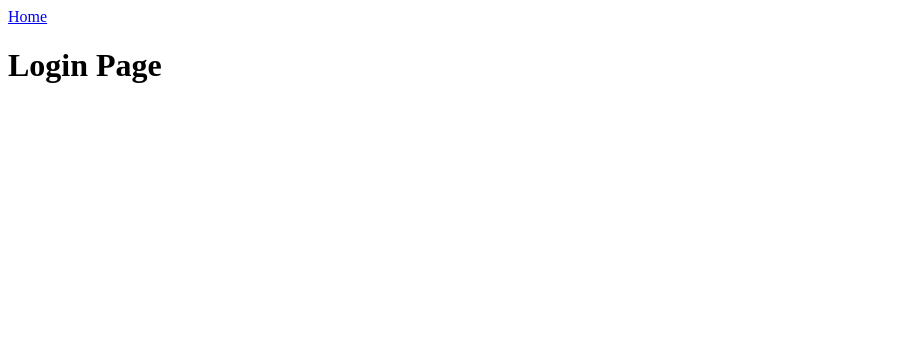
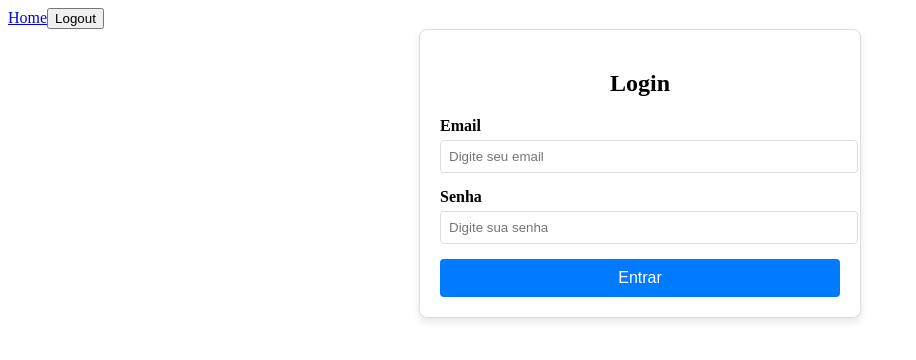
Before and after one commit to RaphaelRSantos02/MangeRacing, a Vue app in the folder mangeracing/: page / in a window 1280 px wide. Shown: the top 360 px of the page, without its empty margins (0-916 px from the left). Built offline with nearby package versions, Linux system fonts and the light colour scheme; sample sign-in values are in the browser's storage; the HTML template or start-up script is replaced by a standard one.

Commit message:
refiz a tela de login

```diff
--- a/mangeracing/package.json
+++ b/mangeracing/package.json
@@ -21,6 +21,7 @@
     "@vitejs/plugin-vue": "^5.1.4",
     "@vue/tsconfig": "^0.5.1",
     "npm-run-all2": "^7.0.1",
+    "sass-embedded": "^1.80.6",
     "typescript": "~5.6.3",
     "vite": "^5.4.10",
     "vue-tsc": "^2.1.10"
--- a/mangeracing/public/users.js
+++ /dev/null
@@ -1,6 +0,0 @@
-[
-    {
-        "username": "admin",
-        "password": "admin"
-    }
-]
--- a/mangeracing/src/App.vue
+++ b/mangeracing/src/App.vue
@@ -1,21 +1,40 @@
-<script setup lang="ts">
-import { RouterLink, RouterView } from 'vue-router'
+<script lang="ts">
+import { defineComponent } from "vue";
+import { useAuthStore } from "./store/useAuthStore";
+import { useRouter } from "vue-router";
 
+export default defineComponent({
+  name: "App",
+  setup() {
+    const router = useRouter();
+    const authStore = useAuthStore();
+
+    const logout = () => {
+      authStore.logout();
+      router.push({ name: "Login" });
+    };
+
+    return {
+      authStore,
+      logout,
+    };
+  },
+});
 </script>
 
 <template>
-  <header>
-    <div>
+  <div>
+    <header v-if="authStore.isAuthenticated">
       <nav>
-        <RouterLink to="/home">Home</RouterLink>
+        <router-link to="/home">Home</router-link>
+        <button @click="logout">Logout</button>
       </nav>
-    </div>
-  </header>
+    </header>
+    <router-view />
+  </div>
+</template>
 
-  <RouterView />
-</template>
 
 <style scoped>
 
-
 </style>
--- a/mangeracing/src/router/index.ts
+++ b/mangeracing/src/router/index.ts
@@ -7,6 +7,7 @@ import Build from '../views/build/build.vue'
 import Ghost from '../views/build/GhostRider.vue'
 import Speed from '../views/build/Speedester.vue'
 import City from '../views/build/City.vue'
+import { useAuthStore } from "../store/useAuthStore"
 
 
 const router = createRouter({
@@ -21,39 +22,55 @@ const router = createRouter({
       path: '/home',
       name: 'home',
       component: Home,
+      meta: { requiresAuth: true },
     },
     {
       path: '/sponsor',
       name: 'sponsor',
       component: Sponsor,
+      meta: { requiresAuth: true },
     },
     {
       path: '/cart',
       name: 'cart',
       component: Cart,
+      meta: { requiresAuth: true },
     },
     {
       path: '/build',
       name: 'build',
       component: Build,
+      meta: { requiresAuth: true },
     },
     {
       path: '/ghostrider',
       name: 'ghost',
       component: Ghost,
+      meta: { requiresAuth: true },
     },
     {
       path: '/Speedester',
       name: 'Speed',
       component: Speed,
+      meta: { requiresAuth: true },
     },
     {
       path: '/city',
       name: 'city',
       component: City,
+      meta: { requiresAuth: true },
     },
 
   ],
 })
 
+router.beforeEach((to, from, next) => {
+  const authStore = useAuthStore();
+  if (to.meta.requiresAuth && !authStore.isAuthenticated) {
+    next({ name: "login" });
+  } else {
+    next();
+  }
+});
+
 export default router
--- /dev/null
+++ b/mangeracing/src/store/useAuthStore.ts
@@ -0,0 +1,22 @@
+import { defineStore } from "pinia";
+import { ref } from "vue";
+
+export const useAuthStore = defineStore("auth", () => {
+  const isAuthenticated = ref<boolean>(localStorage.getItem("isAuthenticated") === "true");
+
+  const login = () => {
+    isAuthenticated.value = true;
+    localStorage.setItem("isAuthenticated", "true");
+  };
+
+  const logout = () => {
+    isAuthenticated.value = false;
+    localStorage.removeItem("isAuthenticated");
+  };
+
+  return {
+    isAuthenticated,
+    login,
+    logout,
+  };
+});
--- a/mangeracing/src/views/Login.vue
+++ b/mangeracing/src/views/Login.vue
@@ -1,13 +1,111 @@
 <script lang="ts">
+import { defineComponent, ref } from "vue";
+import { useRouter } from "vue-router";
+import { useAuthStore } from "../store/useAuthStore";
 
+export default defineComponent({
+  name: "Login",
+  setup() {
+    const router = useRouter();
+    const authStore = useAuthStore();
+    const email = ref<string>("");
+    const password = ref<string>("");
+    const errorMessage = ref<string>("");
+
+    const handleLogin = () => {
+      const validEmail = "admin@admin.com";
+      const validPassword = "admin";
+
+      if (email.value === validEmail && password.value === validPassword) {
+        authStore.login();
+        router.push("/home");
+      } else {
+        errorMessage.value = "Email ou senha incorretos.";
+      }
+    };
+
+    return {
+      email,
+      password,
+      errorMessage,
+      handleLogin,
+    };
+  },
+});
 </script>
 
 <template>
-
-<h1>Login Page</h1>
-
+    <div class="login-container">
+      <form @submit.prevent="handleLogin">
+        <h2>Login</h2>
+        <div class="form-group">
+          <label for="email">Email</label>
+          <input v-model="email" type="email" id="email" placeholder="Digite seu email" required/>
+        </div>
+        <div class="form-group">
+          <label for="password">Senha</label>
+          <input v-model="password" type="password" id="password" placeholder="Digite sua senha" required/>
+        </div>
+        <button type="submit">Entrar</button>
+        <p v-if="errorMessage" class="error">{{ errorMessage }}</p>
+      </form>
+    </div>
 </template>
 
-<style lang="scss">
 
-</style>
+
+  <style scoped lang="scss">
+  .login-container {
+    max-width: 400px;
+    margin: auto;
+    padding: 20px;
+    border: 1px solid #ddd;
+    border-radius: 8px;
+    background-color: #fff;
+    box-shadow: 0px 4px 8px rgba(0, 0, 0, 0.1);
+
+    h2 {
+      text-align: center;
+      margin-bottom: 20px;
+    }
+
+    .form-group {
+      margin-bottom: 15px;
+
+      label {
+        display: block;
+        margin-bottom: 5px;
+        font-weight: bold;
+      }
+
+      input {
+        width: 100%;
+        padding: 8px;
+        border: 1px solid #ddd;
+        border-radius: 4px;
+      }
+    }
+
+    button {
+      width: 100%;
+      padding: 10px;
+      background-color: #007bff;
+      color: #fff;
+      border: none;
+      border-radius: 4px;
+      font-size: 16px;
+      cursor: pointer;
+      transition: background-color 0.3s ease;
+
+      &:hover {
+        background-color: #0056b3;
+      }
+    }
+
+    .error {
+      color: #d9534f;
+      text-align: center;
+      margin-top: 15px;
+    }
+  }
+  </style>
```
Also changed, not shown: mangeracing/src/requests.ts (deleted, +0 -10 lines), mangeracing/src/store/user.ts (deleted, +0 -7 lines), mangeracing/src/components/login.vue (deleted), 1 other file (tests, documents, lock files or other folders).
